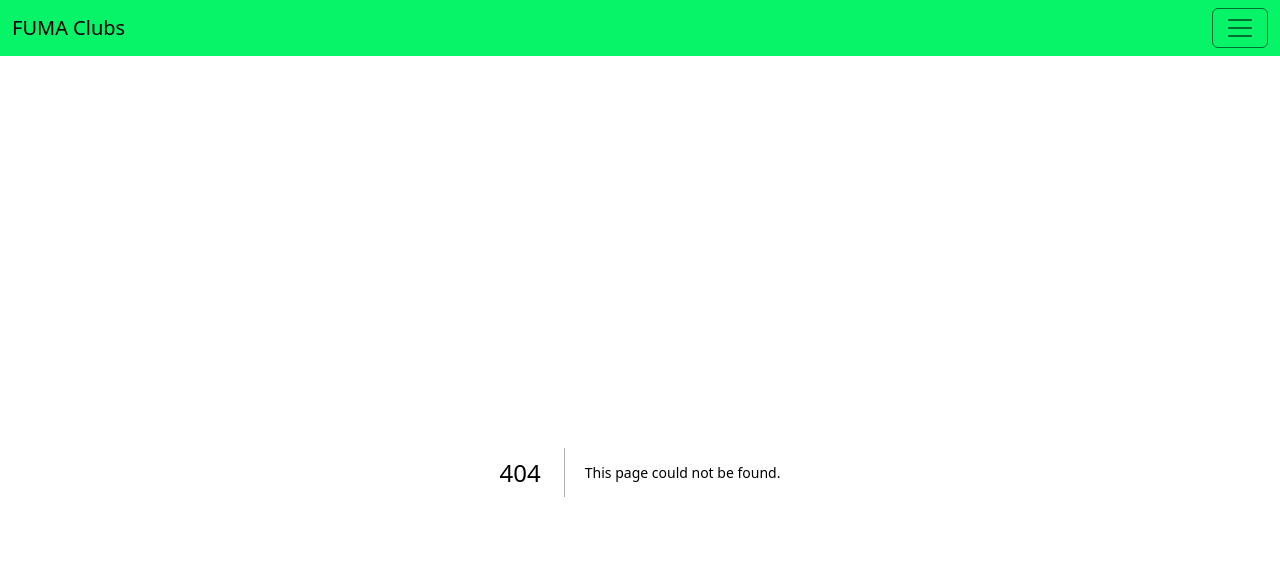
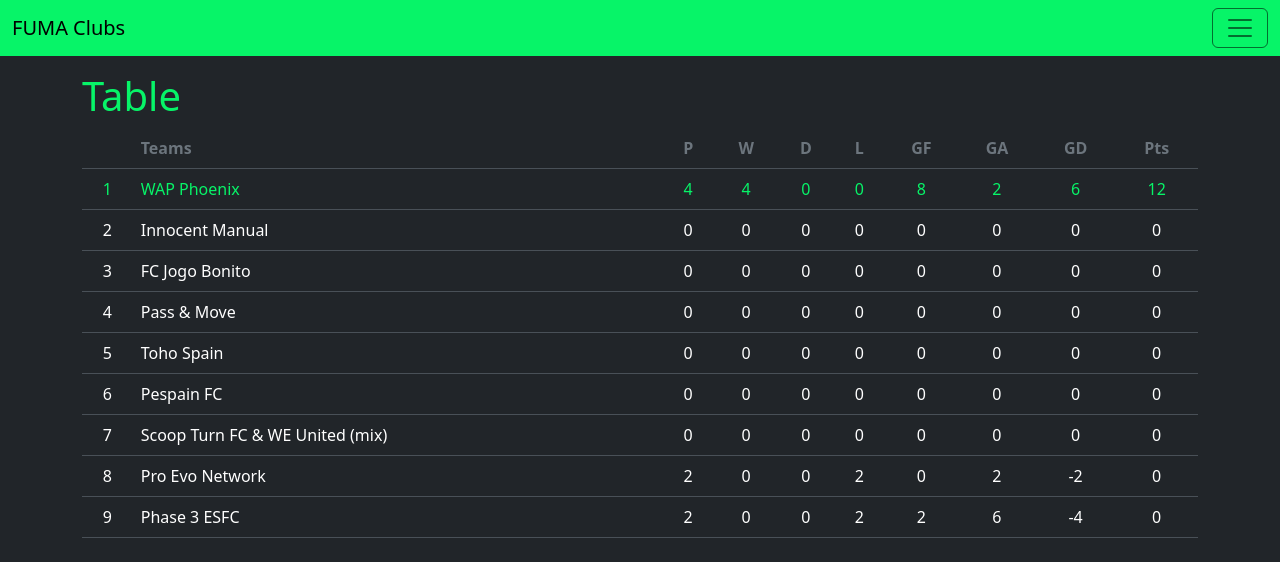
Before and after one commit to garrytrinder/fuma-clubs, a Next.js app: page /pre-season/table in a window 1280 px wide. Before the commit this address had no page. Shown: the top 562 px of the page. Built offline with nearby package versions, Linux system fonts and the light colour scheme.

Commit message:
Add preseason table

```diff
--- a/app/components/nav.tsx
+++ b/app/components/nav.tsx
@@ -27,15 +27,22 @@ export const Nav = () => {
               <Link className={`nav-link ${pathname === '/' ? 'active' : ''}`} href="/" onClick={() => { setShow(false) }}>Home</Link>
             </li>
             <hr />
+            <h5 className="offcanvas-title">Preseason</h5>
             <li className="nav-item">
-              <Link className={`nav-link ${pathname === '/table' ? 'active' : ''}`} href="/table" onClick={() => { setShow(false) }}>Table</Link>
+              <Link className={`nav-link ${pathname === '/pre-season/table' ? 'active' : ''}`} href="/pre-season/table" onClick={() => { setShow(false) }}>Table</Link>
+            </li>
+            <hr />
+            <h5 className="offcanvas-title">Season One</h5>
+            <li className="nav-item">
+              <Link className={`nav-link ${pathname === '/season-one/table' ? 'active' : ''}`} href="/season-one/table" onClick={() => { setShow(false) }}>Table</Link>
             </li>
             <li className="nav-item">
-              <Link className={`nav-link ${pathname === '/scores-fixtures' ? 'active' : ''}`} href="/scores-fixtures" onClick={() => { setShow(false) }}>Scores &amp; Fixtures</Link>
+              <Link className={`nav-link ${pathname === '/season-one/scores-fixtures' ? 'active' : ''}`} href="/season-one/scores-fixtures" onClick={() => { setShow(false) }}>Scores &amp; Fixtures</Link>
             </li>
             <li className="nav-item">
-              <Link className={`nav-link ${pathname === '/top-players' ? 'active' : ''}`} href="/top-players" onClick={() => { setShow(false) }}>Top Players</Link>
+              <Link className={`nav-link ${pathname === '/season-one/top-players' ? 'active' : ''}`} href="/season-one/top-players" onClick={() => { setShow(false) }}>Top Players</Link>
             </li>
+            <hr />
             <li className="nav-item">
               <Link className={`nav-link ${pathname === '/teams' ? 'active' : ''}`} href="/teams" onClick={() => { setShow(false) }}>Teams</Link>
             </li>
--- /dev/null
+++ b/app/pre-season/table/page.tsx
@@ -0,0 +1,185 @@
+import { platform } from "os";
+
+export const dynamic = 'force-dynamic';
+
+export default async function PreSeasonTablePage() {
+
+  const data = [
+    {
+      team: "WAP Phoenix",
+      played: 4,
+      won: 4,
+      drawn: 0,
+      lost: 0,
+      goalsFor: 8,
+      goalsAgainst: 2,
+      goalDifference: 6,
+      points: 12
+    },
+    {
+      team: "Pro Evo Network",
+      played: 2,
+      won: 0,
+      drawn: 0,
+      lost: 2,
+      goalsFor: 0,
+      goalsAgainst: 2,
+      goalDifference: -2,
+      points: 0
+    },
+    {
+      team: "Phase 3 ESFC",
+      played: 2,
+      won: 0,
+      drawn: 0,
+      lost: 2,
+      goalsFor: 2,
+      goalsAgainst: 6,
+      goalDifference: -4,
+      points: 0
+    },
+    {
+      team: "Innocent Manual",
+      played: 0,
+      won: 0,
+      drawn: 0,
+      lost: 0,
+      goalsFor: 0,
+      goalsAgainst: 0,
+      goalDifference: 0,
+      points: 0
+    },
+    {
+      team: "FC Jogo Bonito",
+      played: 0,
+      won: 0,
+      drawn: 0,
+      lost: 0,
+      goalsFor: 0,
+      goalsAgainst: 0,
+      goalDifference: 0,
+      points: 0
+    },
+    {
+      team: "Pass & Move",
+      played: 0,
+      won: 0,
+      drawn: 0,
+      lost: 0,
+      goalsFor: 0,
+      goalsAgainst: 0,
+      goalDifference: 0,
+      points: 0
+    },
+    {
+      team: "Toho Spain",
+      played: 0,
+      won: 0,
+      drawn: 0,
+      lost: 0,
+      goalsFor: 0,
+      goalsAgainst: 0,
+      goalDifference: 0,
+      points: 0
+    },
+    {
+      team: "Pespain FC",
+      played: 0,
+      won: 0,
+      drawn: 0,
+      lost: 0,
+      goalsFor: 0,
+      goalsAgainst: 0,
+      goalDifference: 0,
+      points: 0
+    },
+    {
+      team: "Scoop Turn FC & WE United (mix)",
+      played: 0,
+      won: 0,
+      drawn: 0,
+      lost: 0,
+      goalsFor: 0,
+      goalsAgainst: 0,
+      goalDifference: 0,
+      points: 0
+    },
+  ];
+
+
+  const rows = data.map(row => {
+    return {
+      TEAMS: row.team,
+      P: row.played,
+      W: row.won,
+      D: row.drawn,
+      L: row.lost,
+      GF: row.goalsFor,
+      GA: row.goalsAgainst,
+      GD: row.goalDifference,
+      Pts: row.points
+    }
+  });
+
+  // sort rows by points, then goal difference
+  rows.sort((a, b) => {
+    if (a.Pts === b.Pts) {
+      return b.GD - a.GD;
+    } else {
+      return b.Pts - a.Pts;
+    }
+  });
+
+  return <>
+    <h1 className="text-primary">Table</h1>
+    <table className="table table-hover">
+      <thead>
+        <tr>
+          <th>&nbsp;</th>
+          <th className="text-secondary">Teams</th>
+          <th className="text-secondary text-center">P</th>
+          <th className="text-secondary text-center">W</th>
+          <th className="text-secondary text-center">D</th>
+          <th className="text-secondary text-center">L</th>
+          <th className="text-secondary text-center d-none d-sm-table-cell">GF</th>
+          <th className="text-secondary text-center d-none d-sm-table-cell">GA</th>
+          <th className="text-secondary text-center">GD</th>
+          <th className="text-secondary text-center">Pts</th>
+        </tr>
+      </thead>
+      <tbody>
+        {rows && rows.filter(row => row.TEAMS !== undefined).map((row, index: number) => {
+          const isFirst = index === 0;
+
+          return isFirst ? (
+            <tr key={index + 1}>
+              <td className="text-center text-primary">{index + 1}</td>
+              <td className="text-primary">{row.TEAMS}</td>
+              <td className="text-center text-primary">{row.P}</td>
+              <td className="text-center text-primary">{row.W}</td>
+              <td className="text-center text-primary">{row.D}</td>
+              <td className="text-center text-primary">{row.L}</td>
+              <td className="text-center text-primary d-none d-sm-table-cell">{row.GF}</td>
+              <td className="text-center text-primary d-none d-sm-table-cell">{row.GA}</td>
+              <td className="text-center text-primary">{row.GD}</td>
+              <td className="text-center text-primary">{row.Pts}</td>
+            </tr>
+          ) : (
+            <tr key={index + 1}>
+              <td className="text-center">{index + 1}</td>
+              <td>{row.TEAMS}</td>
+              <td className="text-center">{row.P}</td>
+              <td className="text-center">{row.W}</td>
+              <td className="text-center">{row.D}</td>
+              <td className="text-center">{row.L}</td>
+              <td className="text-center d-none d-sm-table-cell">{row.GF}</td>
+              <td className="text-center d-none d-sm-table-cell">{row.GA}</td>
+              <td className="text-center">{row.GD}</td>
+              <td className="text-center">{row.Pts}</td>
+            </tr>
+          )
+        })}
+      </tbody>
+    </table>
+  </>;
+}
--- a/app/scores-fixtures/page.tsx
+++ b/app/season-one/scores-fixtures/page.tsx
@@ -1,9 +1,9 @@
 import { GoogleSpreadsheetRow } from "google-spreadsheet";
-import { GoogleSheets, GoogleSpreadsheets, getGoogleSpreadsheet } from "../data/google-sheets";
+import { GoogleSheets, GoogleSpreadsheets, getGoogleSpreadsheet } from "../../data/google-sheets";
 
 export const dynamic = 'force-dynamic';
 
-export default async function ScoresFixturesPage() {
+export default async function SeasonOneScoresFixturesPage() {
 
   const googleSpreadsheet = await getGoogleSpreadsheet(GoogleSpreadsheets.ManualProLeague);
   const sheet = googleSpreadsheet.sheetsById[GoogleSheets.ScoresFixtures];
--- a/app/table/page.tsx
+++ b/app/season-one/table/page.tsx
@@ -1,10 +1,10 @@
 import Link from "next/link";
-import { GoogleSheets, GoogleSpreadsheets, getGoogleSpreadsheet } from "../data/google-sheets";
-import { convertTeamNameToUrl } from "../components/helpers";
+import { GoogleSheets, GoogleSpreadsheets, getGoogleSpreadsheet } from "../../data/google-sheets";
+import { convertTeamNameToUrl } from "../../components/helpers";
 
 export const dynamic = 'force-dynamic';
 
-export default async function TablePage() {
+export default async function SeasonOneTablePage() {
 
   const googleSpreadsheet = await getGoogleSpreadsheet(GoogleSpreadsheets.ManualProLeague);
   const sheet = googleSpreadsheet.sheetsById[GoogleSheets.Table];
--- a/app/top-players/page.tsx
+++ b/app/season-one/top-players/page.tsx
@@ -1,8 +1,8 @@
-import { getGoogleSpreadsheet, GoogleSpreadsheets, GoogleSheets } from "../data/google-sheets";
+import { getGoogleSpreadsheet, GoogleSpreadsheets, GoogleSheets } from "../../data/google-sheets";
 
 export const dynamic = 'force-dynamic';
 
-export default async function TopPlayersPage() {
+export default async function SeasonOneTopPlayersPage() {
   const googleSpreadsheet = await getGoogleSpreadsheet(GoogleSpreadsheets.PostResults);
   const rows = (await googleSpreadsheet.sheetsById[GoogleSheets.Overall].getRows()).filter(row => row.get("PLAYERS") !== "");
 
```
